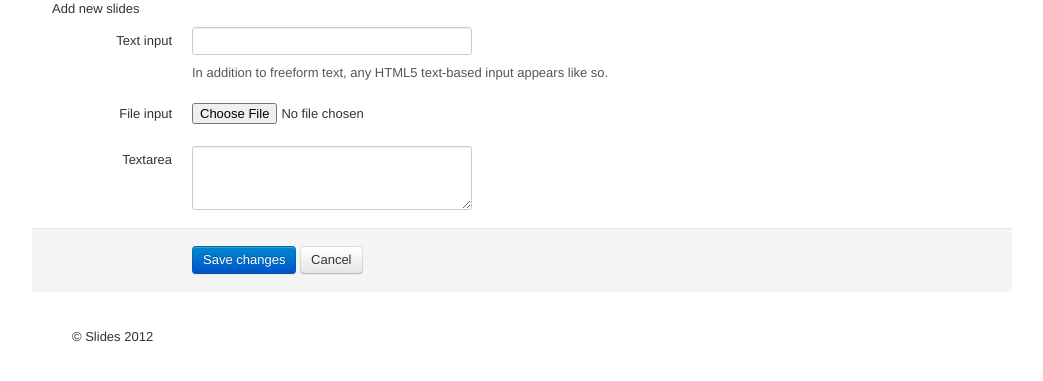
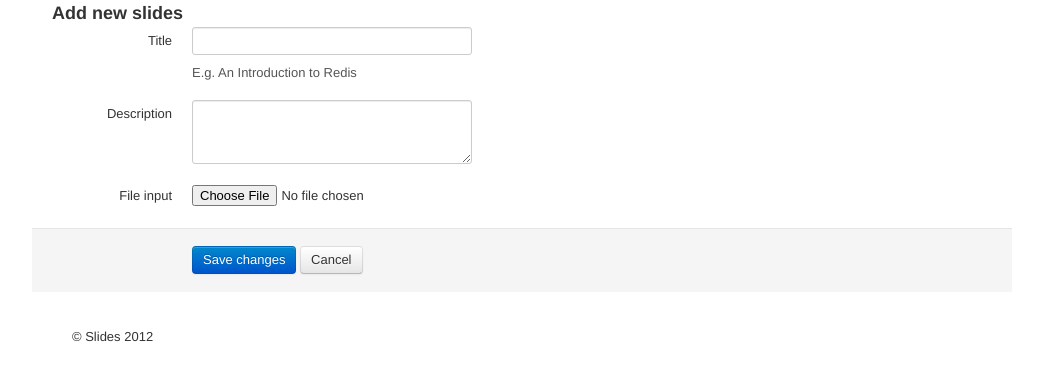
Before and after one commit to t20/meetupslides, a Flask app: template templates/add.html in a window 1280 px wide. Shown: the top 381 px of the page, without its empty margins (98-1141 px from the left). Run offline with Flask 2, Linux system fonts and the light colour scheme; the template is opened without the code that fills it, so the values that code supplies are empty; some libraries are stand-ins or nearby versions.

Commit message:
add slide page template refactoring and views

```diff
--- a/app.py
+++ b/app.py
@@ -24,6 +24,10 @@ def meetup(meetup_id):
     posts = get_posts(meetup_id)
     return render_template('meetup.html', meetup=meetup, posts=posts)
 
+def allowed_file(filename):
+    return '.' in filename and \
+           filename.rsplit('.', 1)[1] in ALLOWED_EXTENSIONS
+
 
 @app.route('/add', methods=['GET', 'POST'])
 def add():
@@ -32,7 +36,15 @@ def add():
     # else - POST
     # TODO look into flask wtf
     # get post data and add to database
-    post_id = None
+    title = request.form['title']
+    desc = request.form['desc']
+    slides = request.files['slides']
+    user_id = request.form.get('user_id', 0)
+    meetup_id = request.form.get('meetup_id', 0)
+    p = Post(title=title, desc=desc, user_id=user_id, meetup_id=meetup_id)
+    saved = p.save()
+    post_id = p.id
+    flash('Add new post.')
     return redirect(url_for('post', post_id=post_id))
 
 
--- a/templates/add.html
+++ b/templates/add.html
@@ -1,29 +1,29 @@
 {% extends "base.html" %}
 
 {% block content %}
-  <p>Add new slides</p>
+  <h3>Add new slides</h3>
 
   <div class="row">
 
     <form class="form-horizontal">
       <fieldset>
         <div class="control-group">
-          <label for="input01" class="control-label" rip-style-bordercolor-backup="" style="" rip-style-borderstyle-backup="" rip-style-borderwidth-backup="">Text input</label>
+          <label for="input01" class="control-label" rip-style-bordercolor-backup="" style="" rip-style-borderstyle-backup="" rip-style-borderwidth-backup="">Title</label>
           <div class="controls">
             <input type="text" id="input01" class="input-xlarge">
-            <p class="help-block">In addition to freeform text, any HTML5 text-based input appears like so.</p>
+            <p class="help-block">E.g. An Introduction to Redis </p>
+          </div>
+        </div>
+        <div class="control-group">
+          <label for="textarea" class="control-label">Description</label>
+          <div class="controls">
+            <textarea rows="3" id="textarea" class="input-xlarge"></textarea>
           </div>
         </div>
         <div class="control-group">
           <label for="fileInput" class="control-label">File input</label>
           <div class="controls">
-            <input type="file" id="fileInput" class="input-file">
-          </div>
-        </div>
-        <div class="control-group">
-          <label for="textarea" class="control-label">Textarea</label>
-          <div class="controls">
-            <textarea rows="3" id="textarea" class="input-xlarge"></textarea>
+            <input type="file" name="slides" id="fileInput" class="input-file">
           </div>
         </div>
         <div class="form-actions">
```
